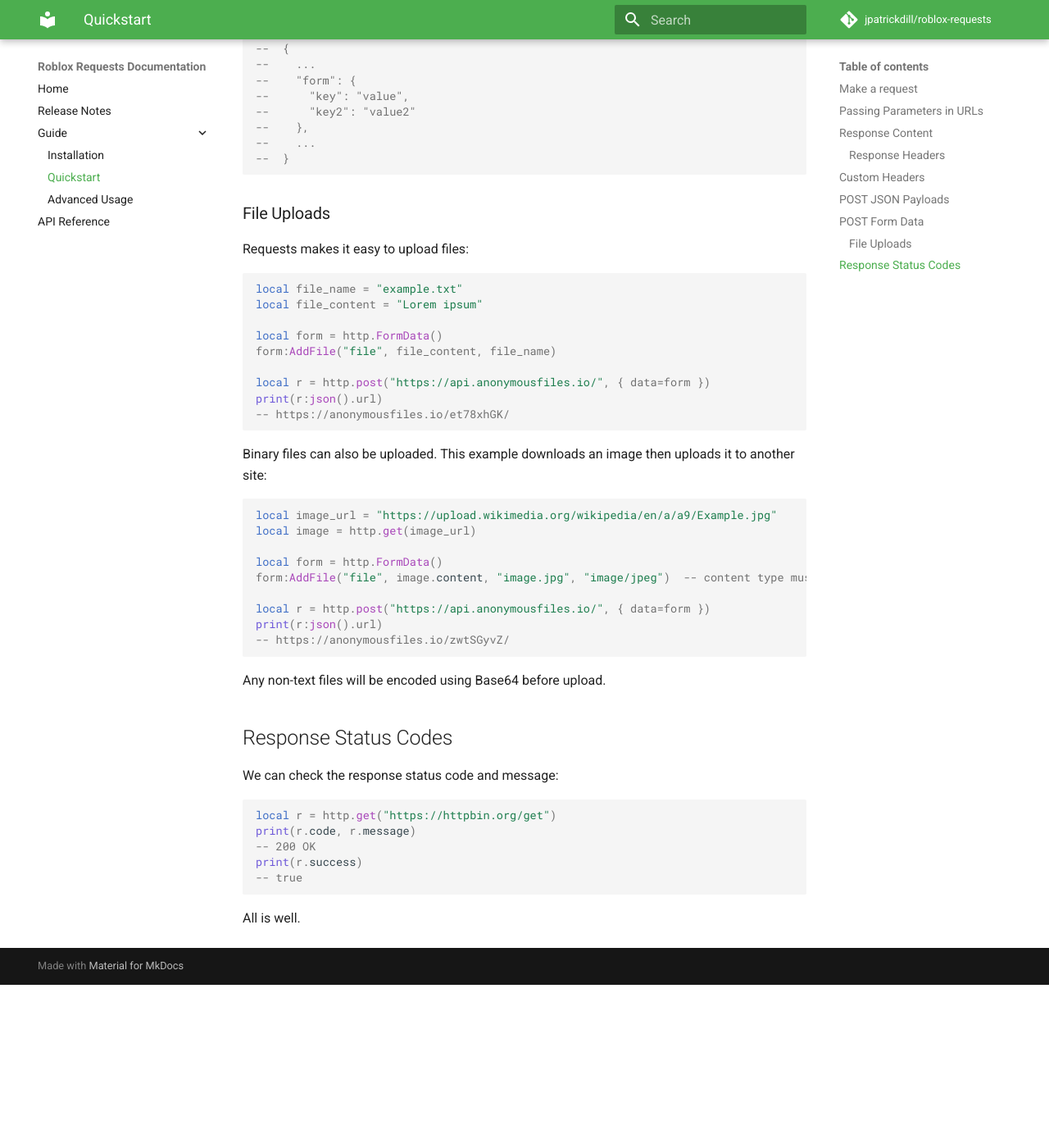
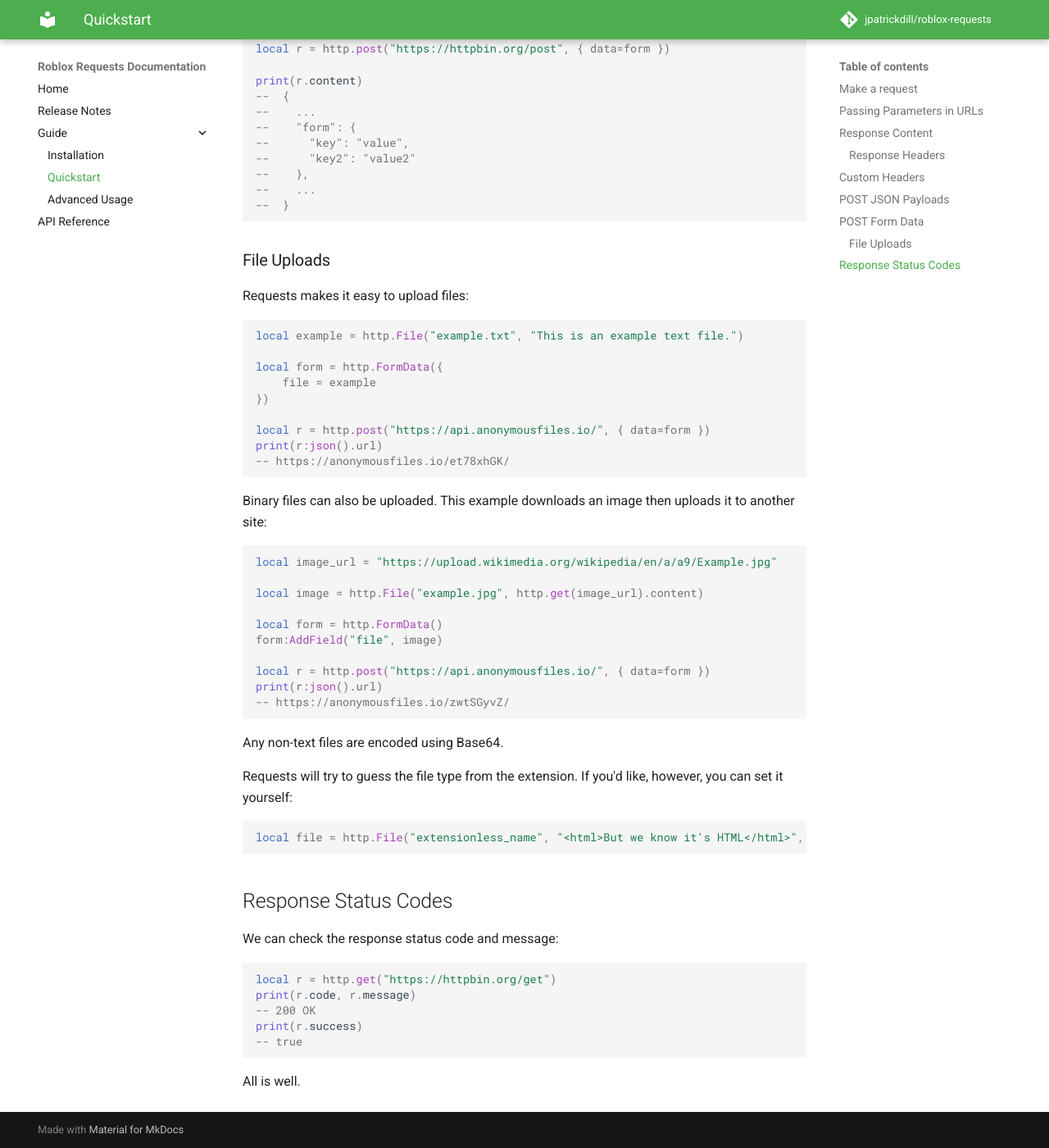
Before and after one commit to pat-dill/roblox-requests, an MkDocs documentation site: the page built from docs/guide/quickstart.md, in a window 1280 px wide and 1400 px high, scrolled down 3442 px. Shown: the whole window at 82% size. Built offline with MkDocs 1.6.1 and Material for MkDocs 9.7.7, drawn with Linux system fonts in a browser that asks for light colours; comment, search, counter and statistics services are not loaded; before the commit the page ends 4643 px from its top, so only the background shows below that; some of the changed text lies outside the part shown.

Commit message:
reworked FormData
new File class

````diff
--- a/docs/guide/quickstart.md
+++ b/docs/guide/quickstart.md
@@ -179,11 +182,11 @@ print(r.content)
 Requests makes it easy to upload files:
 
 ```lua
-local file_name = "example.txt"
-local file_content = "Lorem ipsum"
+local example = http.File("example.txt", "This is an example text file.")
 
-local form = http.FormData()
-form:AddFile("file", file_content, file_name)
+local form = http.FormData({
+    file = example
+})
 
 local r = http.post("https://api.anonymousfiles.io/", { data=form })
 print(r:json().url)
@@ -194,17 +197,24 @@ Binary files can also be uploaded. This example downloads an image then uploads
 
 ```lua
 local image_url = "https://upload.wikimedia.org/wikipedia/en/a/a9/Example.jpg"
-local image = http.get(image_url)
+
+local image = http.File("example.jpg", http.get(image_url).content)
 
 local form = http.FormData()
-form:AddFile("file", image.content, "image.jpg", "image/jpeg")  -- content type must be specified for non-text files
+form:AddField("file", image)
 
 local r = http.post("https://api.anonymousfiles.io/", { data=form })
 print(r:json().url)
 -- https://anonymousfiles.io/zwtSGyvZ/
 ```
 
-Any non-text files will be encoded using Base64 before upload.
+Any non-text files are encoded using Base64.
+
+Requests will try to guess the file type from the extension. If you'd like, however, you can set it yourself:
+
+```lua
+local file = http.File("extensionless_name", "<html>But we know it's HTML</html>", "text/html")
+```
 
 ## Response Status Codes
 
--- a/mkdocs.yml
+++ b/mkdocs.yml
@@ -13,6 +13,8 @@ markdown_extensions:
   - admonition
   - codehilite
 
+plugins:
+  - markdownextradata: {}
 
 nav:
   - Home: index.md
@@ -22,3 +24,7 @@ nav:
     - Quickstart: guide/quickstart.md
     - Advanced Usage: guide/advanced.md
   - API Reference: api-reference.md
+
+
+extra:
+  version: 0.2pre2
````
Also changed, not shown: other parts of docs/guide/quickstart.md (+4 -1 lines), README.md (+8 -7 lines), docs/api-reference.md (+7 -7 lines), docs/changes.md (+6 -1 lines), docs/index.md (+2 -1 lines), 4 other files.
